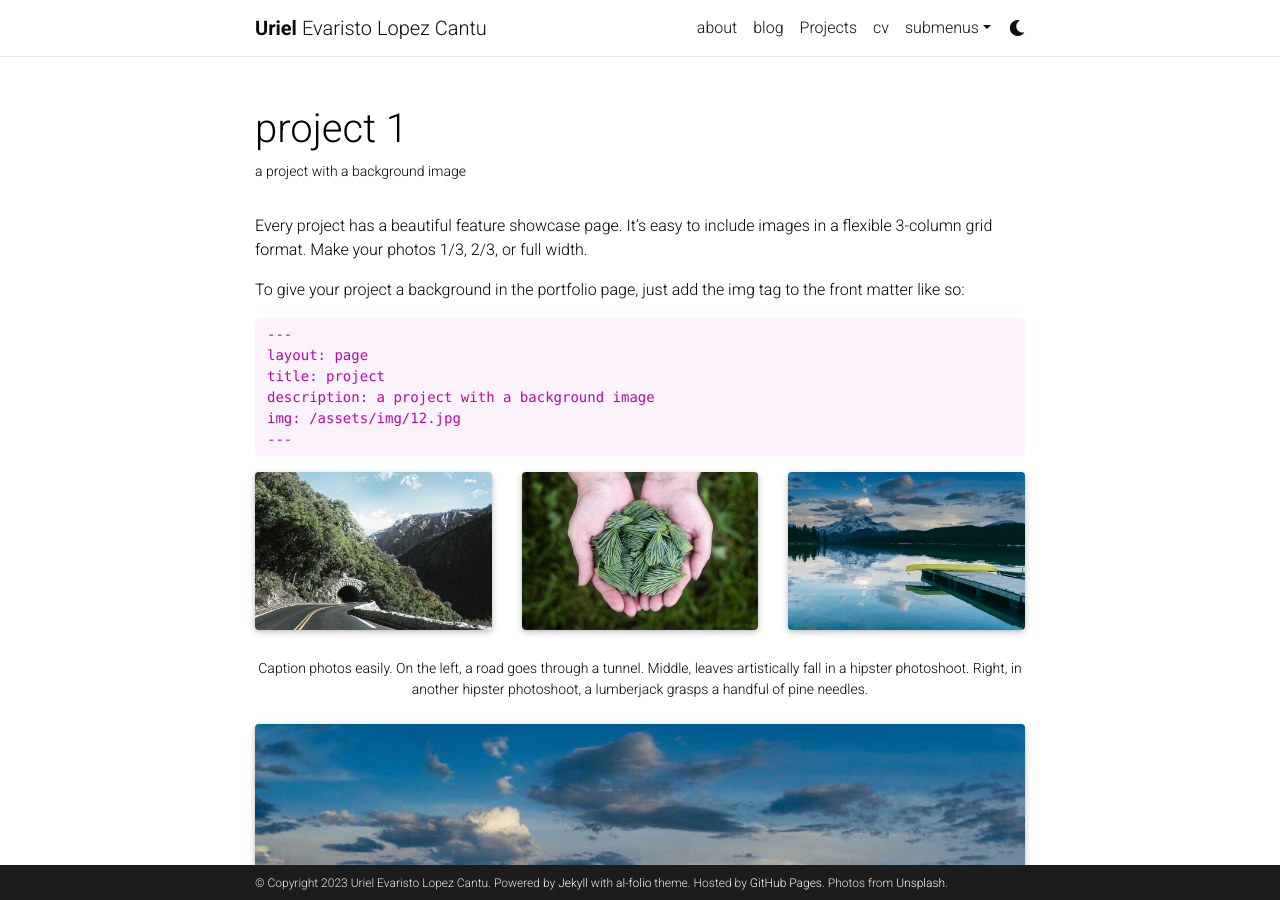
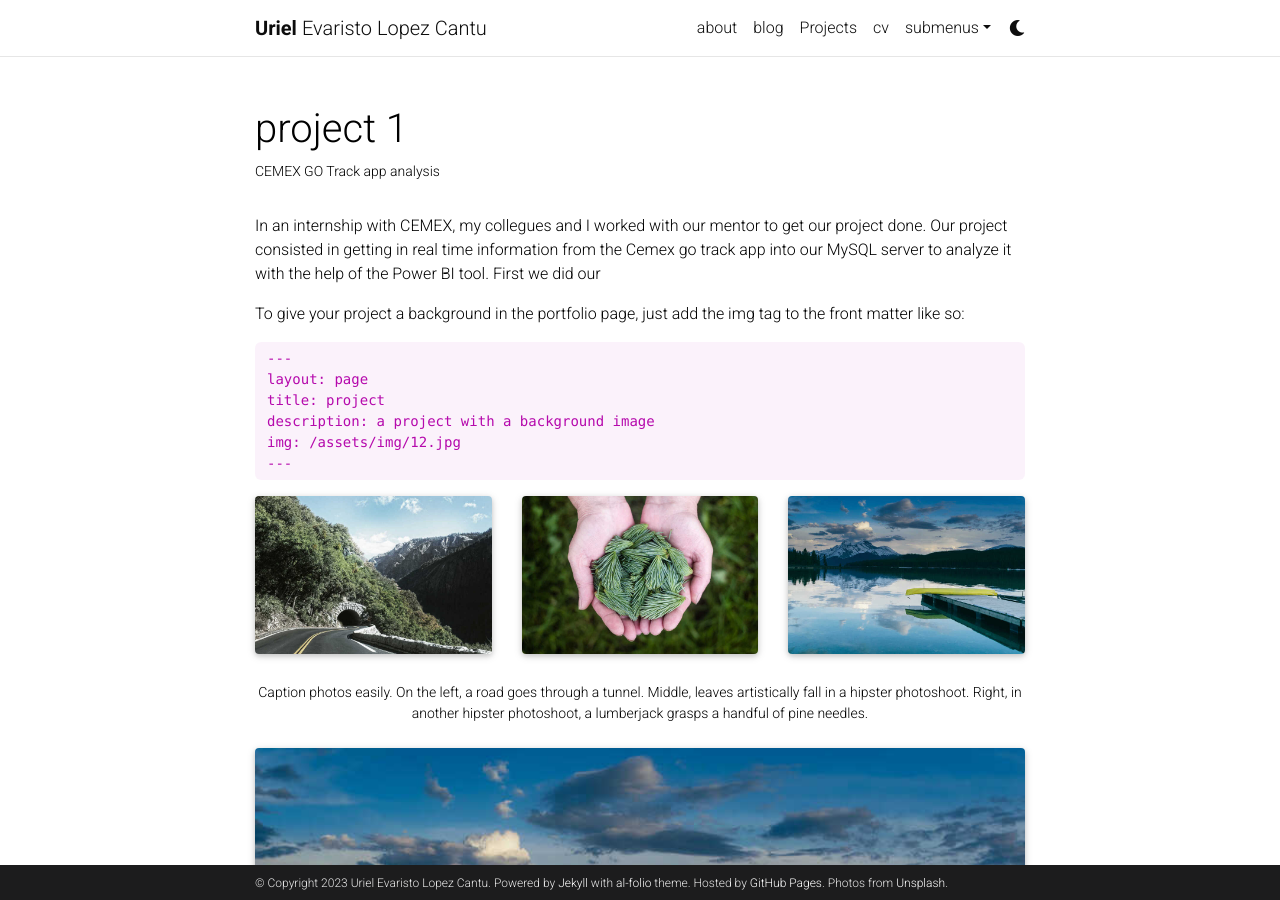
Before and after one commit to ulopezc/ulopezc.github.io, a Jekyll site: the page built from _projects/1_project.md, in a window 1280 px wide and 900 px high. Built offline with Jekyll 4.4.1, drawn with Linux system fonts in a browser that asks for light colours; full-size pictures stand in for the smaller copies a plugin makes; comment, search, counter and statistics services are not loaded; a style sheet for code colours, icons or effects is not loaded.

Commit message:
Update 1_project.md

```diff
--- a/_projects/1_project.md
+++ b/_projects/1_project.md
@@ -1,15 +1,13 @@
 ---
 layout: page
 title: project 1
-description: a project with a background image
+description: CEMEX GO Track app analysis
 img: assets/img/12.jpg
 importance: 1
 category: work
 ---
 
-Every project has a beautiful feature showcase page.
-It's easy to include images in a flexible 3-column grid format.
-Make your photos 1/3, 2/3, or full width.
+In an internship with CEMEX, my collegues and I worked with our mentor to get our project done. Our project consisted in getting in real time information from the Cemex go track app into our MySQL server to analyze it with the help of the Power BI tool. First we did our
 
 To give your project a background in the portfolio page, just add the img tag to the front matter like so:
 
```
